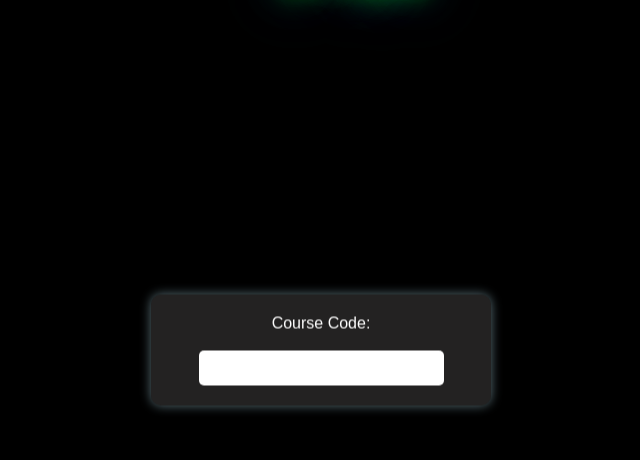
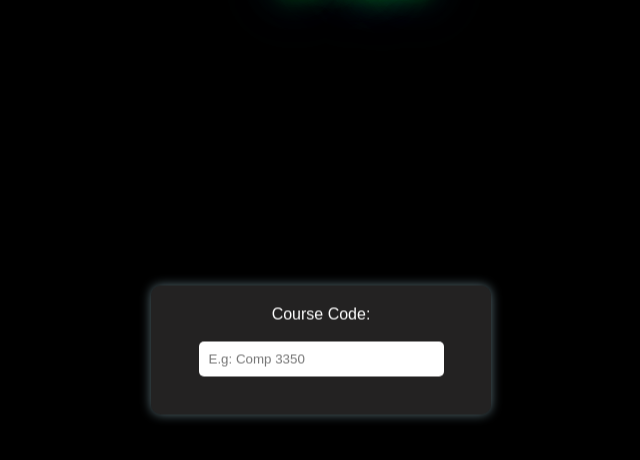
Before and after one commit to devhacks-2024/Tech-Debt-Collectors-Repository, a Flask app: page / in a window 1280 px wide. Shown: the part 50-510 px from the top of the page, without its empty margins (319-959 px from the left). Run offline with Flask 3, Linux system fonts and the light colour scheme.

Commit message:
Add input hint

```diff
--- a/templates/index.html
+++ b/templates/index.html
@@ -16,7 +16,7 @@
 
 <form class="course">
     <label for="uname">Course Code:</label><br>
-    <input type="text" id="uname" name="uname"><br<>
+    <input type="text" id="uname" name="uname" placeholder="E.g: Comp 3350"><br>
 </form>
 
 {% endblock %}
```
